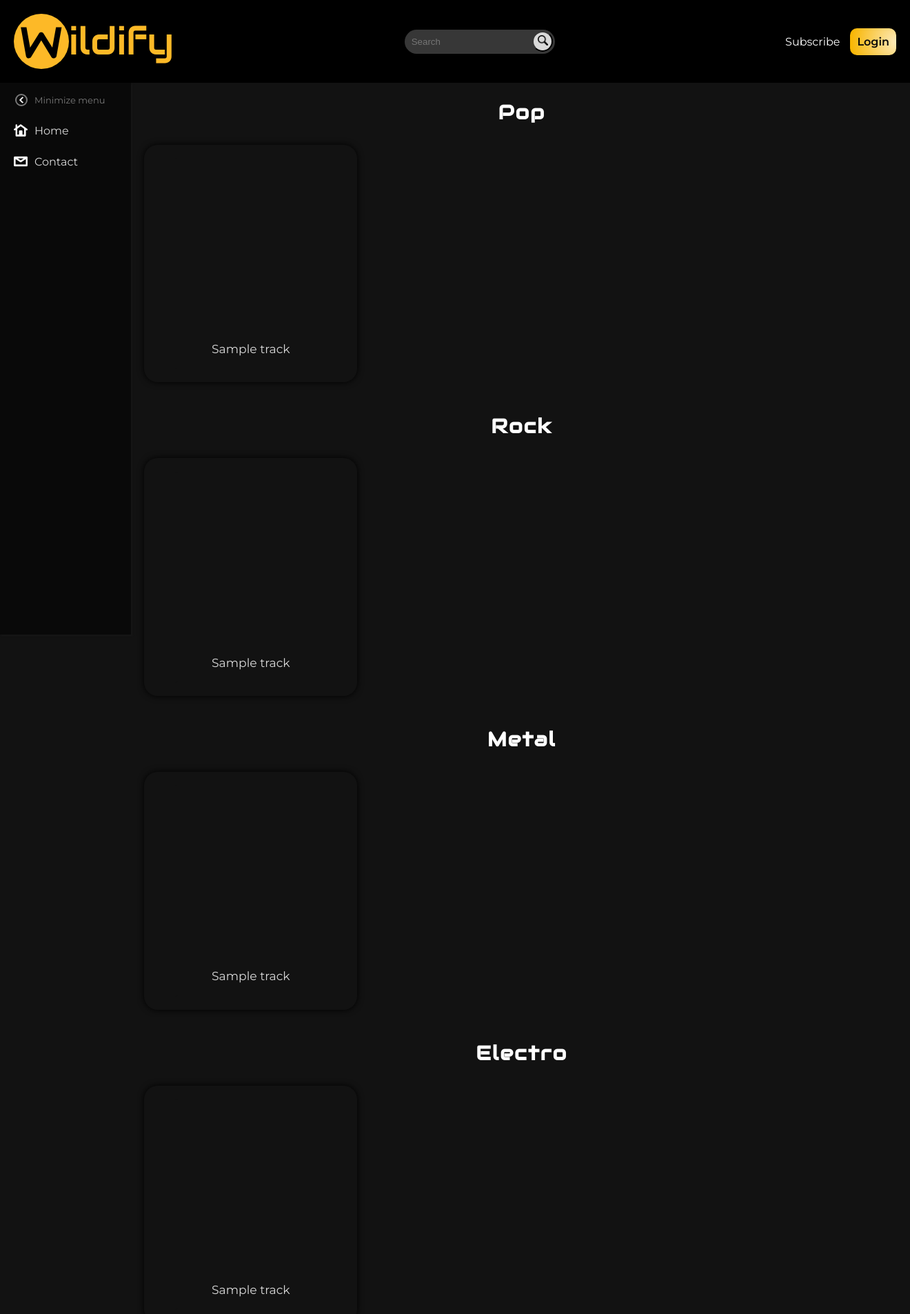
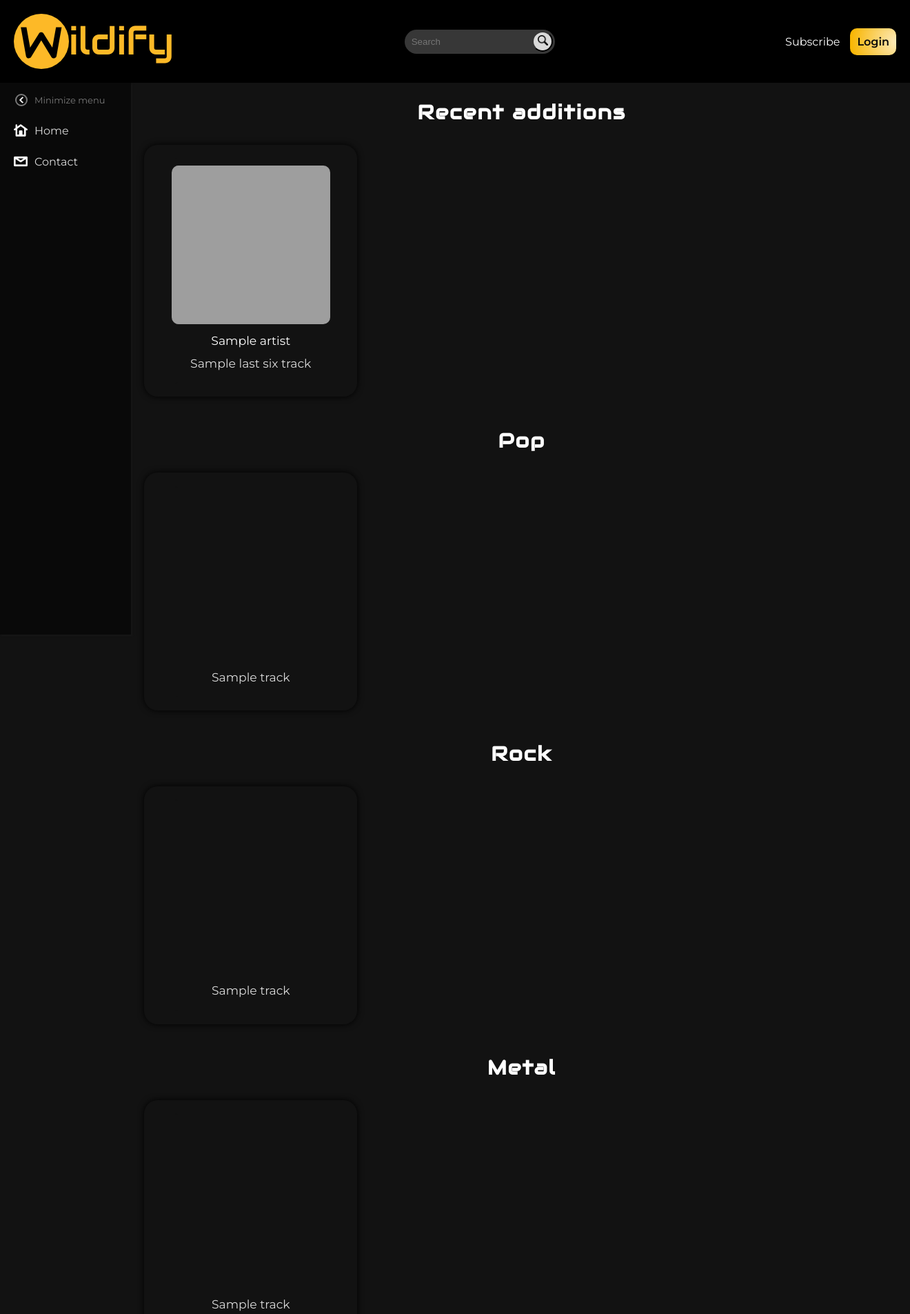
Before and after one commit to WildCodeSchool/2022-09-PHP-Bordeaux-Project-2-avengers, a PHP site: template src/View/Home/index.html.twig in a window 1320 px wide. Shown: the top 1905 px of the page at 69% size. Run offline with PHP 8.4, Linux system fonts and the light colour scheme; the template is opened without the code that fills it: most values are stand-ins (such as "Sample title", 1, 10 or a date in 2020); some libraries are stand-ins or nearby versions; grey boxes are pictures that could not be loaded.

Commit message:
add last six tracks added on wildify

```diff
--- a/src/View/Home/General/playPage.html.twig
+++ b/src/View/Home/General/playPage.html.twig
@@ -1,4 +1,4 @@
-{% extends 'Layout.html.twig' %}
+{% extends 'layout.html.twig' %}
 
 {% block title %}Playing: {{ song.title }}{% endblock %}
 
--- a/src/View/Home/index.html.twig
+++ b/src/View/Home/index.html.twig
@@ -4,6 +4,29 @@
 
 {% block content %}
     <div class="homepage-wrapper">
+        {# last six Wildify tracks #}
+        <h2>Recent additions</h2>
+        <div class="multiple-item-wrapper">
+            {% for track in lastSixTracks %}
+                <div class="single-item-wrapper">
+                    <a href="/play?id={{ track.id_song }}">
+                        {% if song.image_url %}
+                            <div class="img-and-icon"
+                                 style="background-image: url('{{ track.image_url }}'); background-size: cover">
+                                <img src="assets/images/play-icon-gold.png" class="home-play-icon">
+                            </div>
+                        {% else %}
+                            <div class="img-and-icon"
+                                 style="background-image: url('/{{ random(imgCover) }}'); background-size: cover">
+                                <img src="assets/images/play-icon-gold.png" class="home-play-icon">
+                            </div>
+                        {% endif %}
+                    </a>
+                    <p class="item-artist">{{ track.artist }}</p>
+                    <p class="item-title">{{ track.title }}</p>
+                </div>
+            {% endfor %}
+        </div>
         {# pop #}
         <h2>Pop</h2>
         <div class="multiple-item-wrapper">
```
Also changed, not shown: src/Controller/HomeController.php (+10 -1 lines), src/Model/FetchSongsManager.php (+17 -1 lines).
